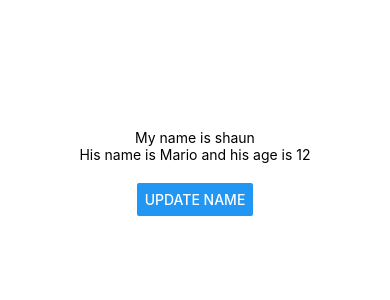
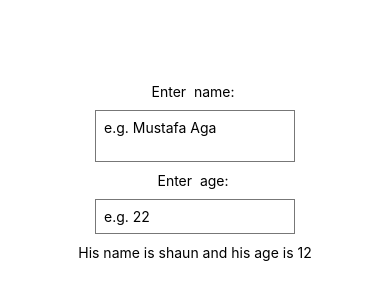
Before and after one commit to mustafaag/native-tutorial, a React Native app: screen / in a window 390 px wide. Shown: the part 250-550 px from the top of the page. Built offline with nearby package versions, Linux system fonts and the light colour scheme.

Commit message:
text input

```diff
--- a/App.js
+++ b/App.js
@@ -1,21 +1,35 @@
 import React, {useState} from 'react';
-import { StyleSheet, Text, View, Button } from 'react-native';
+import { StyleSheet, Text, View, TextInput } from 'react-native';
 
 export default function App() {
   const [name, setName] = useState('shaun');
-  const [person, setPerson] = useState({name: 'Mario', age: 12});
-  const pressHandler = () =>{
-    setName('Muhammad Ali');
-    setPerson( {name:'Luigi',age: 20});
-  }
+  const [age, setAge] = useState(12);
+
 
   return (
     <View style={styles.container}>
-        <Text>My name is {name}</Text>
-        <Text>His name is {person.name} and his age is {person.age}</Text>
-        <View style={styles.bottomContainer}>
-          <Button onPress={pressHandler} title='update name'/>
-        </View>
+      <Text>Enter  name: </Text>
+        <TextInput
+          multiline
+
+          style={styles.input}
+          placeholder='e.g. Mustafa Aga'
+          onChangeText={(val)=>{
+              setName(val)
+            }
+          }
+        />
+        <Text>Enter  age: </Text>
+        <TextInput
+          style={styles.input}
+          keyboardType='numeric'
+          placeholder='e.g. 22'
+          onChangeText={(val)=>{
+              setAge(val)
+            }
+          }
+        />
+        <Text>His name is {name} and his age is {age}</Text>
     </View>
   );
 }
@@ -43,5 +57,12 @@
   },
   bottomContainer: {
     marginTop: 20
+  },
+  input: {
+    borderWidth: 1,
+    borderColor: '#777',
+    padding:8,
+    margin: 10,
+    width:200,
   }
 });
```
